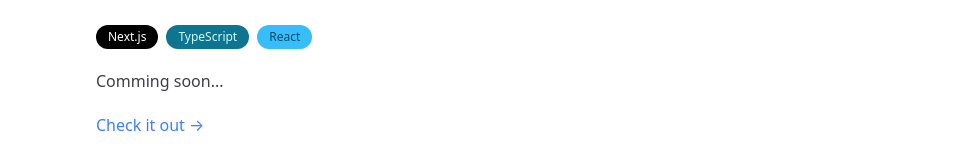
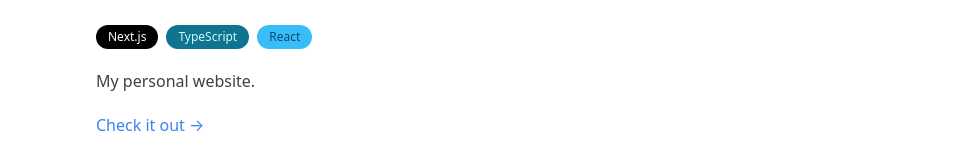
Before and after one commit to cbl/lennartcb.me, a Next.js app: page /projects in a window 1280 px wide. Shown: the part 529-688 px from the top of the page, without its empty margins (160-1117 px from the left). Built offline with nearby package versions, Linux system fonts and the light colour scheme; what @tailwindcss/typography would draw is missing.

Commit message:
Update projects.tsx

```diff
--- a/pages/projects.tsx
+++ b/pages/projects.tsx
@@ -28,7 +28,7 @@ const Projects: NextPage = () => (
                             title="lennartcb.me"
                             tags={['Next.js', 'TypeScript', 'React']}
                         >
-                            Comming soon...
+                            My personal website.
                         </Project>
                     </li>
                     <li className="py-10">
```
